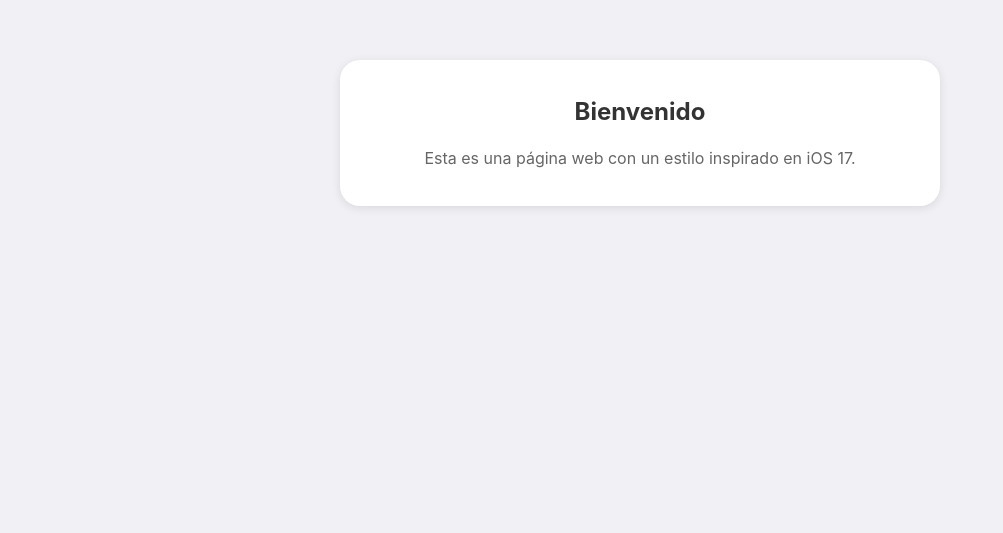
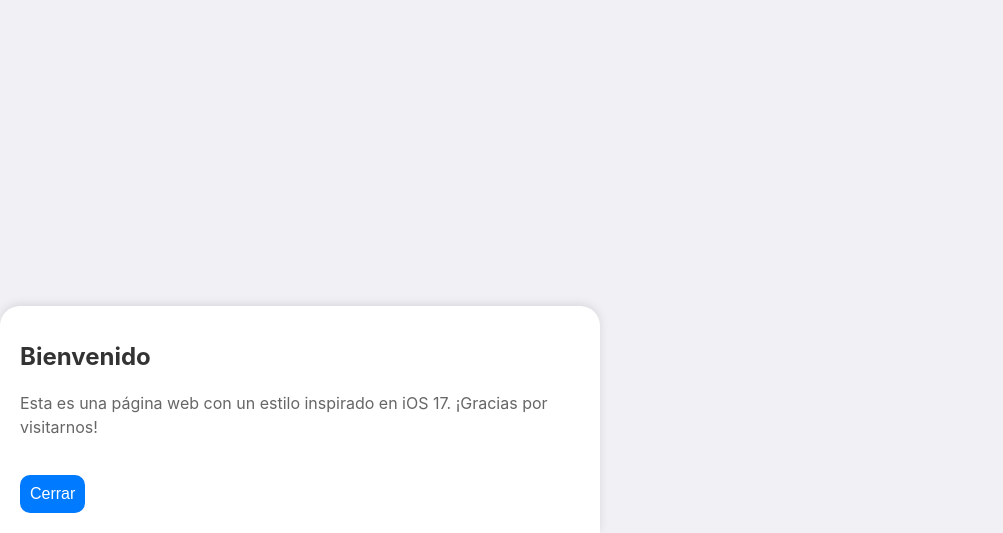
Before and after one commit to JeamDeveloper/Waves, a plain HTML site: page index.html in a window 1280 px wide. Shown: the part 267-800 px from the top of the page, without its empty margins (0-1003 px from the left). Drawn offline with Linux system fonts and the light colour scheme.

Commit message:
Actualizar index.html

```diff
--- a/index.html
+++ b/index.html
@@ -11,36 +11,73 @@
             padding: 0;
             background-color: #f0f0f5;
             color: #333;
-            display: flex;
-            justify-content: center;
-            align-items: center;
-            height: 100vh;
+            overflow: hidden; /* Oculta el scroll cuando se muestra el bottom sheet */
         }
-        .container {
-            width: 90%;
+        .bottom-sheet {
+            position: fixed;
+            bottom: 0;
+            left: 0;
+            width: 100%;
             max-width: 600px;
             background: #ffffff;
-            border-radius: 20px;
-            box-shadow: 0 2px 10px rgba(0, 0, 0, 0.1);
+            border-radius: 20px 20px 0 0;
+            box-shadow: 0 -2px 10px rgba(0, 0, 0, 0.1);
             padding: 20px;
             box-sizing: border-box;
-            text-align: center;
+            transform: translateY(100%);
+            transition: transform 0.3s ease-out;
         }
-        h1 {
+        .bottom-sheet.open {
+            transform: translateY(0);
+        }
+        .bottom-sheet h1 {
             font-size: 24px;
             margin-bottom: 20px;
         }
-        p {
+        .bottom-sheet p {
             font-size: 16px;
             line-height: 1.5;
             color: #666;
         }
+        .close-button {
+            background: #007aff;
+            color: white;
+            border: none;
+            border-radius: 10px;
+            padding: 10px;
+            cursor: pointer;
+            font-size: 16px;
+            margin-top: 20px;
+        }
     </style>
 </head>
 <body>
-    <div class="container">
+    <div class="bottom-sheet" id="bottomSheet">
         <h1>Bienvenido</h1>
-        <p>Esta es una página web con un estilo inspirado en iOS 17.</p>
+        <p>Esta es una página web con un estilo inspirado en iOS 17. ¡Gracias por visitarnos!</p>
+        <button class="close-button" id="closeButton">Cerrar</button>
     </div>
+
+    <script>
+        document.addEventListener("DOMContentLoaded", function() {
+            const bottomSheet = document.getElementById('bottomSheet');
+            const closeButton = document.getElementById('closeButton');
+
+            // Verifica si es la primera vez que se visita la página
+            if (!localStorage.getItem('hasVisited')) {
+                // Muestra el bottom sheet
+                bottomSheet.classList.add('open');
+
+                // Marca que el usuario ha visitado la página
+                localStorage.setItem('hasVisited', 'true');
+            }
+
+            // Cierra el bottom sheet al hacer clic en el botón
+            closeButton.addEventListener('click', function() {
+                bottomSheet.classList.remove('open');
+                document.body.style.overflow = 'auto'; // Muestra el scroll nuevamente
+            });
+        });
+    </script>
 </body>
 </html>
```
